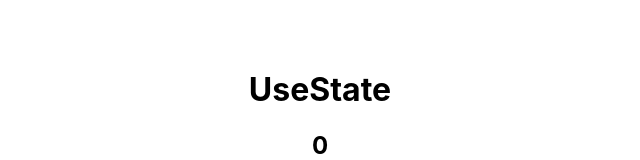
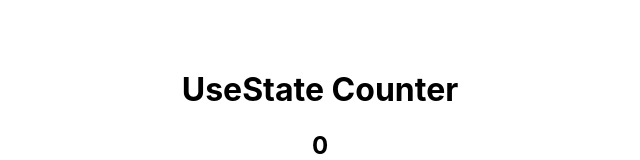
Before and after one commit to Gabriel-Goncalves/trybe-exercises, a React (Create React App) app in the folder modulo_2/bloco_18/dia_2/: page / in a window 1280 px wide. Shown: the part 338-498 px from the top of the page, without its empty margins (320-960 px from the left). Built offline with nearby package versions, Linux system fonts and the light colour scheme.

Commit message:
adicionando context e usestate

```diff
--- a/modulo_2/bloco_18/dia_2/src/App.js
+++ b/modulo_2/bloco_18/dia_2/src/App.js
@@ -11,7 +11,7 @@ function App() {
       <br />
       <br />
       <br />
-      <h1>UseState</h1>
+      <h1>UseState Counter</h1>
       <Counter />
     </div>
   );
```
